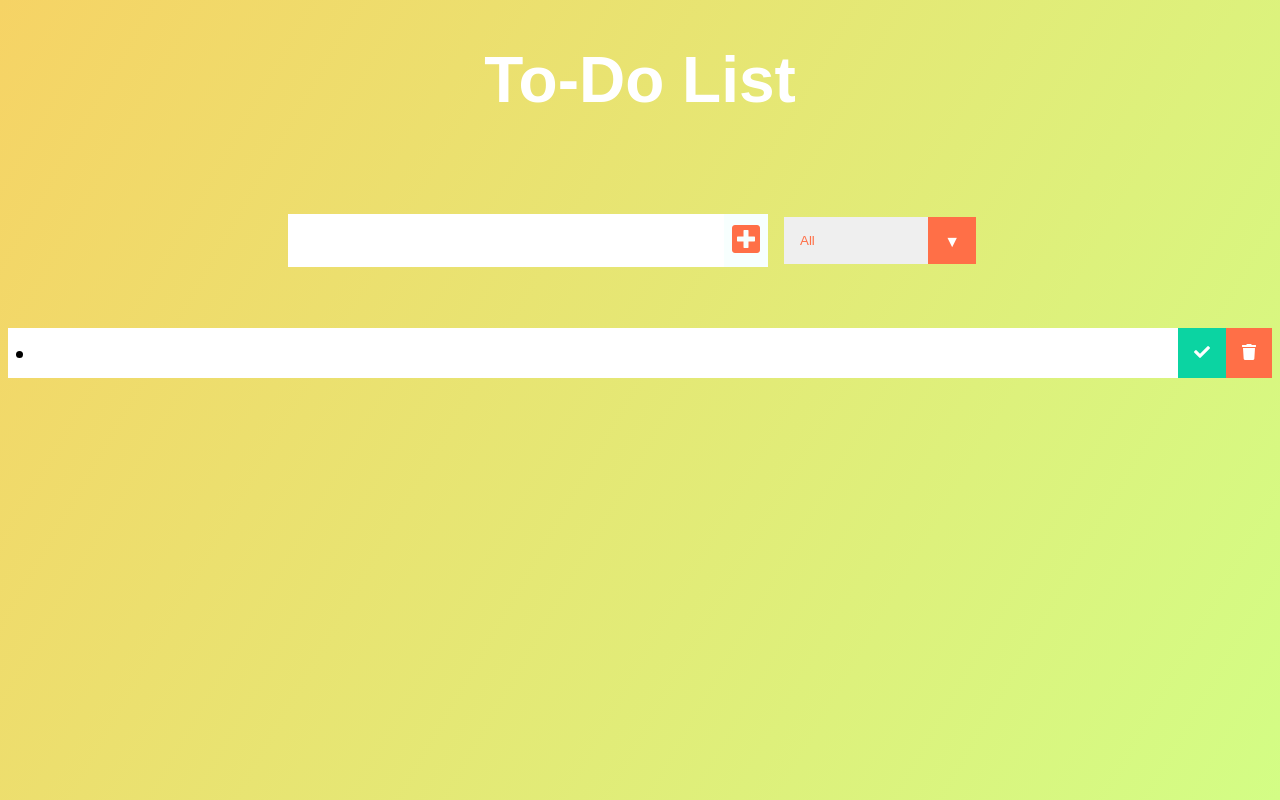
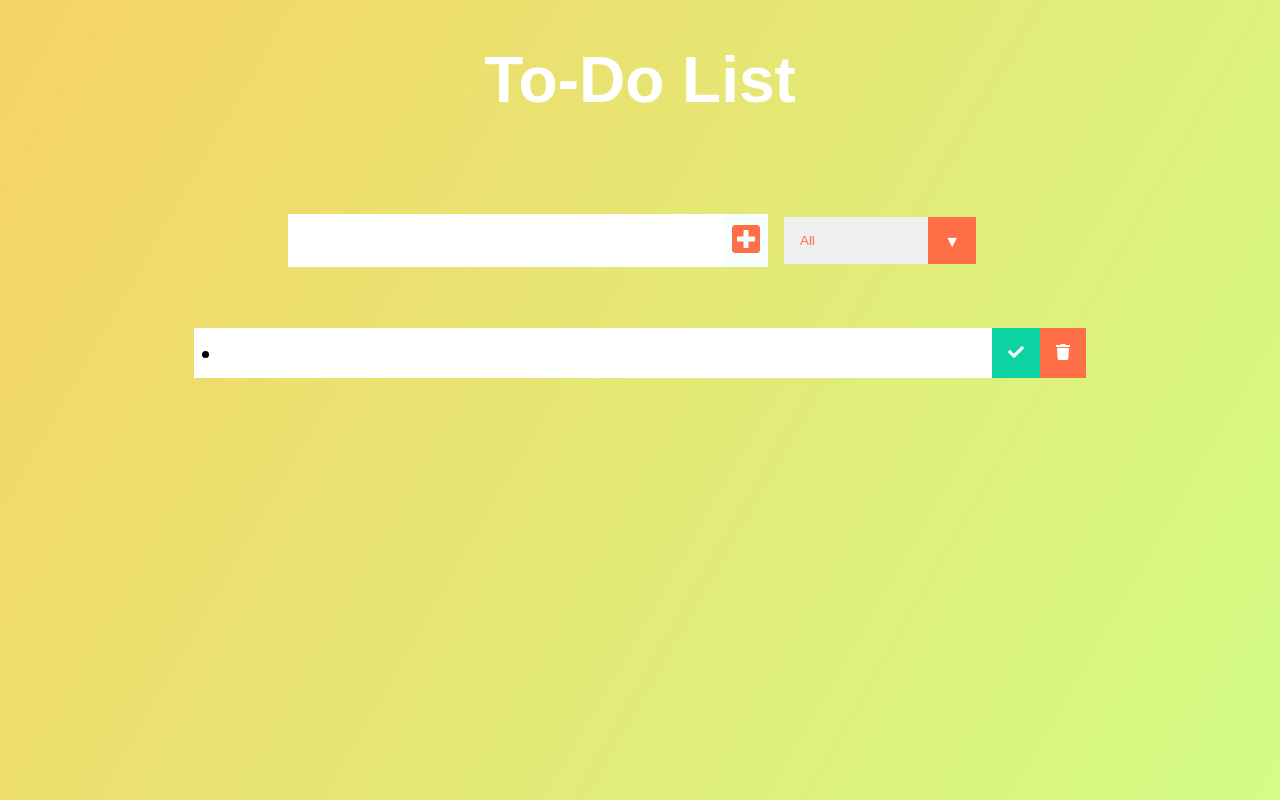
Before and after one commit to Pannonians/pannonians.js, a React (Create React App) app in the folder apps/todo/: page / in a window 1280 px wide. Built offline with nearby package versions, Linux system fonts and the light colour scheme; a web font is replaced by a local one.

Commit message:
changing some margins

```diff
--- a/apps/todo/src/App.css
+++ b/apps/todo/src/App.css
@@ -135,6 +135,8 @@ form button:hover {
   justify-content: space-between;
   align-items: center;
   transition: all 1s ease;
+  margin-left: 194px;
+  margin-right: 194px;
 }
 .filter-todo {
   padding: 1rem;
```
